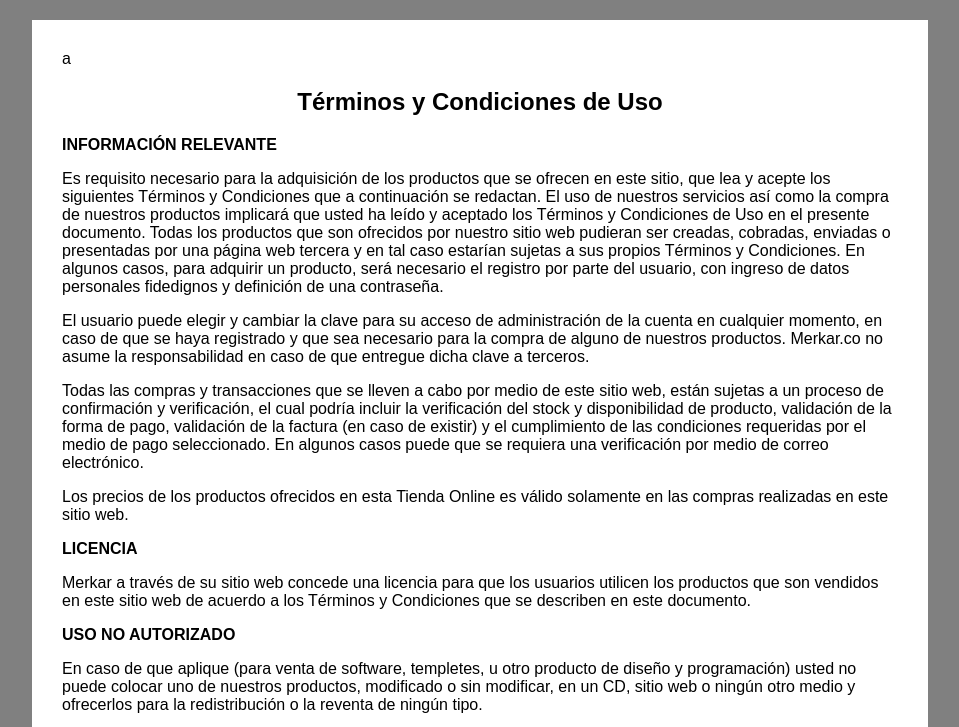
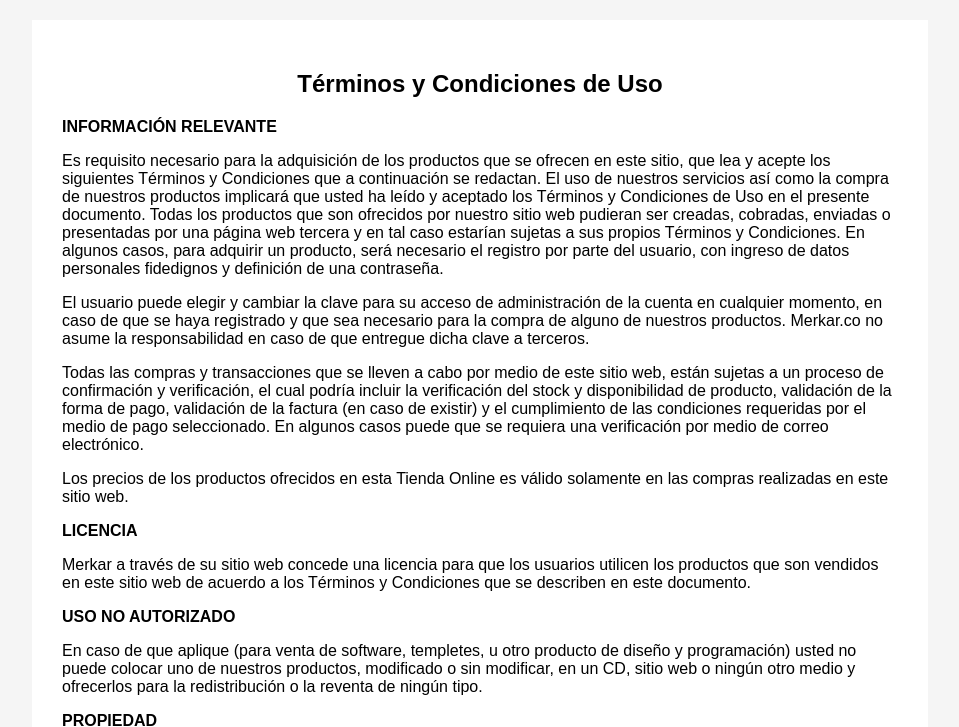
Before and after one commit to SoyAlejo/Terminos, a plain HTML site: page index.html in a window 1280 px wide. Shown: the top 727 px of the page, without its empty margins (160-1119 px from the left). Drawn offline with Linux system fonts and the light colour scheme.

Commit message:
html y css

```diff
--- a/css/estilos.css
+++ b/css/estilos.css
@@ -2,7 +2,7 @@ body {
 	font-family: Arial, Helvetica, sans-serif;
 	margin: auto;
 	width: 70%;
-	background-color: gray;
+	background-color: whitesmoke;
 }
 .Terminos {
 	background-color: white;
--- a/index.html
+++ b/index.html
@@ -8,7 +8,6 @@
 	</head>
 	<body>
 		<div class="Terminos">
-			a
 			<h2>
 				<strong>Términos y Condiciones de Uso</strong>
 			</h2>
```
